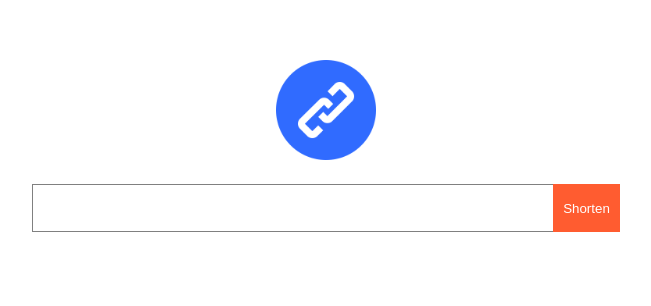
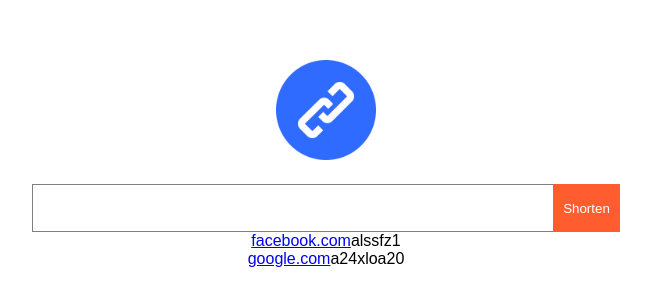
Before and after one commit to sirgalleto/tinyurl-client, a React (Create React App) app: page / in a window 1280 px wide. Shown: the part 140-446 px from the top of the page, without its empty margins (314-965 px from the left). Built offline with nearby package versions, Linux system fonts and the light colour scheme.

Commit message:
(update) create url list

```diff
--- a/src/App.js
+++ b/src/App.js
@@ -2,13 +2,33 @@ import React, { Component } from 'react';
 import './App.css';
 import Header from './components/Header';
 import CreateForm from './components/CreateForm';
+import UrlList from './components/UrlList';
 
 class App extends Component {
+  constructor(props) {
+    super(props);
+
+    this.urls = [
+      {
+        id: 1,
+        name: 'facebook.com',
+        short: 'alssfz',
+        clicks: 1
+      },
+      {
+        id: 2,
+        name: 'google.com',
+        short: 'a24xloa',
+        clicks: 20
+      }
+    ];
+  }
   render() {
     return (
       <div className="App">
         <Header/>
         <CreateForm onShort={this.shortLink.bind(this)}></CreateForm>
+        <UrlList urls={this.urls}></UrlList>
       </div>
     );
   }
--- /dev/null
+++ b/src/components/Url.js
@@ -0,0 +1,9 @@
+import React from 'react';
+
+export default ({name, short, clicks }) => (
+  <div>
+    <a href={name}>{name}</a>
+    <span>{short}</span>
+    <span>{clicks}</span>
+  </div>
+)
--- /dev/null
+++ b/src/components/UrlList.js
@@ -0,0 +1,10 @@
+import React from 'react';
+import Url from './Url';
+
+export default ({urls = []}) => (
+  <div>
+    {urls.map(({id, name, short, clicks}) => (
+      <Url key={id} name={name} short={short} clicks={clicks}/>
+    ))}
+  </div>
+);
```
